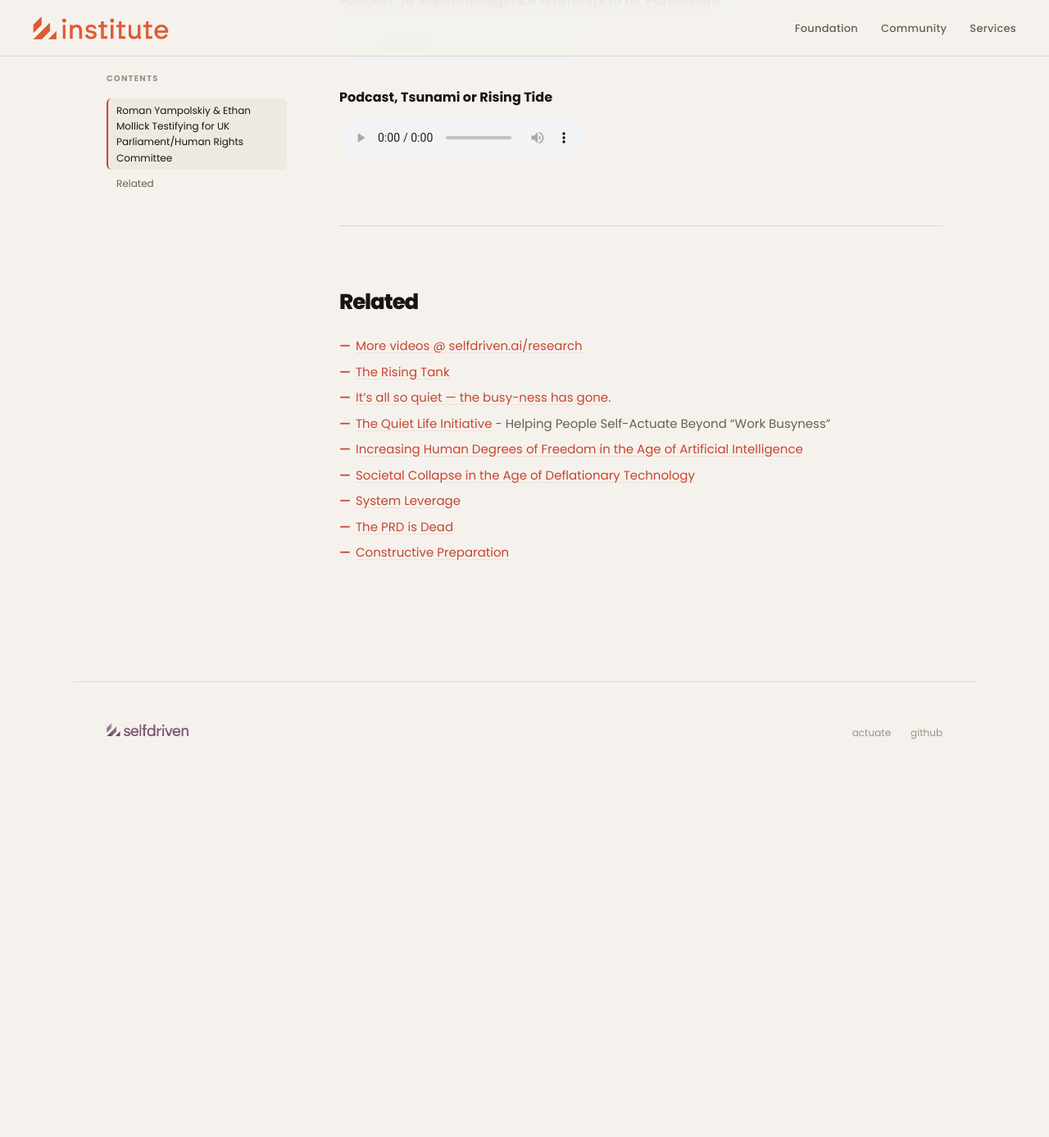
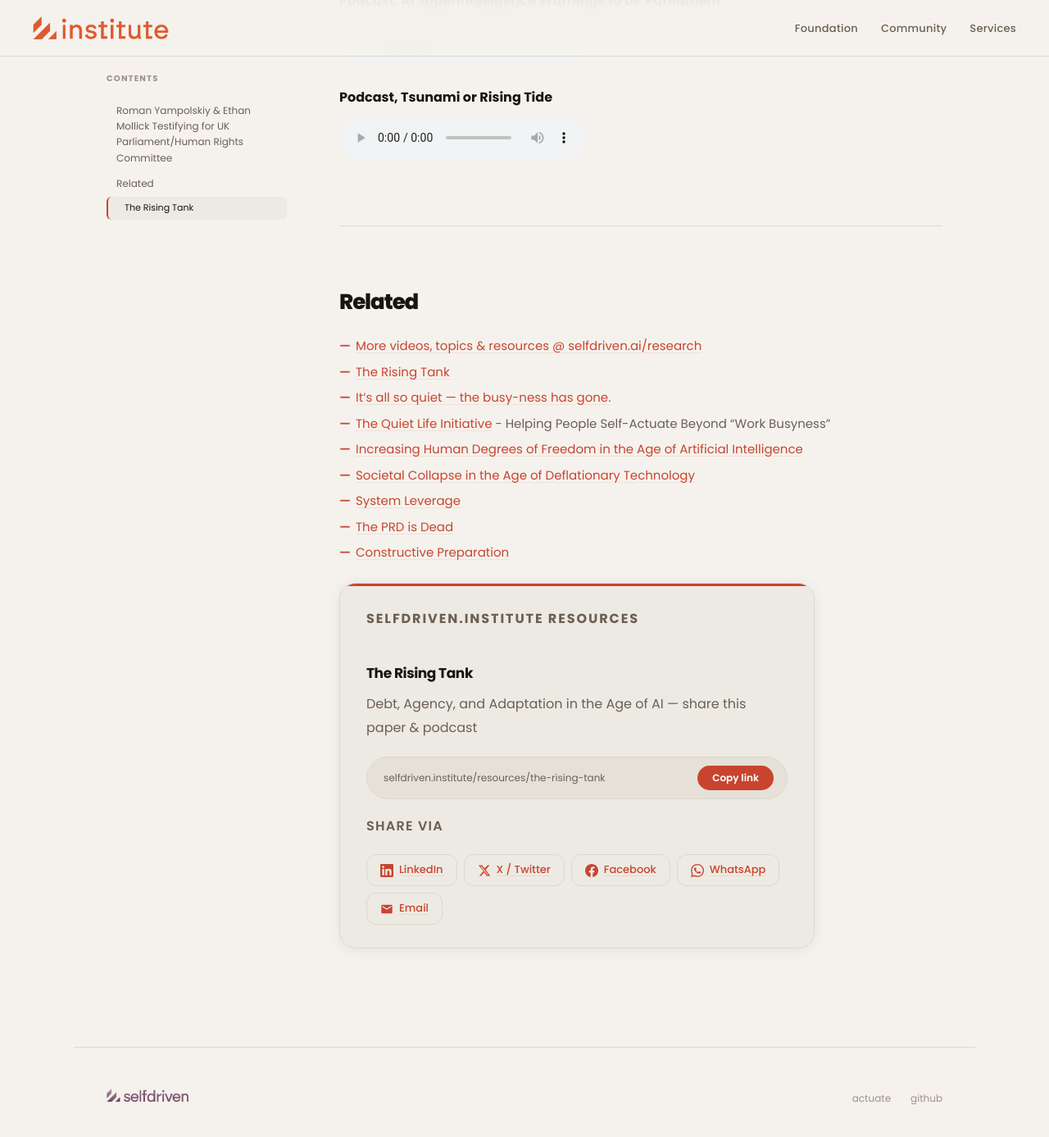
Before and after one commit to selfdriven-foundation/selfdriven-institute, a Jekyll site: the page built from docs/pages/resources.md, in a window 1280 px wide and 1400 px high, scrolled down 399 px. Shown: the top 1387 px of the window at 82% size. Built offline with Jekyll 4.4.1, drawn with Linux system fonts in a browser that asks for light colours; before the commit the page ends 1353 px from its top, so only the background shows below that.

Commit message:
Update resources.md

```diff
--- a/docs/pages/resources.md
+++ b/docs/pages/resources.md
@@ -25,7 +25,7 @@ description: "selfdriven Institute — resources for governance frameworks for a
 </audio>
 
 ## Related
-- [More videos @ selfdriven.ai/research](https://www.selfdriven.ai/research/#videos)
+- [More videos, topics & resources @ selfdriven.ai/research](https://www.selfdriven.ai/research)
 - [The Rising Tank](https://selfdriven.ai/research/the-rising-tank)
 - [It’s all so quiet — the busy-ness has gone.](https://www.selfdriven.business)
 - [The Quiet Life Initiative](https://www.selfdriven.business/initiatives/the-quiet-life) - Helping People Self-Actuate Beyond “Work Busyness”
@@ -34,3 +34,87 @@ description: "selfdriven Institute — resources for governance frameworks for a
 - [System Leverage](https://selfdriven.ai/research/system-leverage)
 - [The PRD is Dead](https://selfdriven.ai/research/the-prd-is-dead)
 - [Constructive Preparation](https://selfdriven.ai/research/constructive-preparation)
+
+<div class="sd-share-card" id="sd-share">
+  <p class="sd-share-eyebrow">selfdriven.institute Resources</p>
+  <h3 class="sd-share-title">The Rising Tank</h3>
+  <p class="sd-share-subtitle">Debt, Agency, and Adaptation in the Age of AI — share this paper &amp; podcast</p>
+
+  <!-- URL pill + copy button -->
+  <div class="sd-share-url-row">
+    <span class="sd-share-url-text" id="sd-url-display">selfdriven.institute/resources/the-rising-tank</span>
+    <button class="sd-copy-btn" id="sd-copy-btn" onclick="sdCopyLink()">Copy link</button>
+  </div>
+
+  <!-- Social share buttons -->
+  <p class="sd-share-label">Share via</p>
+  <div class="sd-social-row">
+
+    <!-- LinkedIn -->
+    <a class="sd-social-btn" href="https://www.linkedin.com/sharing/share-offsite/?url=https%3A%2F%2Fwww.selfdriven.institute%2Fresources%2Fthe-rising-tank" target="_blank" rel="noopener">
+      <svg viewBox="0 0 24 24" xmlns="http://www.w3.org/2000/svg"><path d="M20.45 20.45h-3.55v-5.57c0-1.33-.03-3.04-1.85-3.04-1.85 0-2.14 1.45-2.14 2.95v5.66H9.36V9h3.41v1.56h.05c.48-.9 1.64-1.85 3.37-1.85 3.6 0 4.27 2.37 4.27 5.46v6.28zM5.34 7.43a2.06 2.06 0 1 1 0-4.12 2.06 2.06 0 0 1 0 4.12zm1.78 13.02H3.56V9h3.56v11.45zM22.22 0H1.77C.79 0 0 .77 0 1.72v20.56C0 23.23.79 24 1.77 24h20.45C23.2 24 24 23.23 24 22.28V1.72C24 .77 23.2 0 22.22 0z"/></svg>
+      LinkedIn
+    </a>
+
+    <!-- X / Twitter -->
+    <a class="sd-social-btn" href="https://twitter.com/intent/tweet?url=https%3A%2F%2Fwww.selfdriven.institute%2Fresources%2Fthe-rising-tank&text=The%20Rising%20Tank%3A%20Debt%2C%20Agency%2C%20and%20Adaptation%20in%20the%20Age%20of%20AI%20%E2%80%94%20%40selfdriven_ai" target="_blank" rel="noopener">
+      <svg viewBox="0 0 24 24" xmlns="http://www.w3.org/2000/svg"><path d="M18.244 2.25h3.308l-7.227 8.26 8.502 11.24H16.17l-4.714-6.231-5.401 6.23H2.748l7.73-8.835L1.254 2.25H8.08l4.253 5.623zm-1.161 17.52h1.833L7.084 4.126H5.117z"/></svg>
+      X / Twitter
+    </a>
+
+    <!-- Facebook -->
+    <a class="sd-social-btn" href="https://www.facebook.com/sharer/sharer.php?u=https%3A%2F%2Fwww.selfdriven.institute%2Fresources%2Fthe-rising-tank" target="_blank" rel="noopener">
+      <svg viewBox="0 0 24 24" xmlns="http://www.w3.org/2000/svg"><path d="M24 12.073C24 5.405 18.627 0 12 0S0 5.405 0 12.073C0 18.1 4.388 23.094 10.125 24v-8.437H7.078v-3.49h3.047V9.413c0-3.022 1.792-4.69 4.533-4.69 1.312 0 2.686.235 2.686.235v2.97h-1.513c-1.491 0-1.956.93-1.956 1.883v2.263h3.328l-.532 3.49h-2.796V24C19.612 23.094 24 18.1 24 12.073z"/></svg>
+      Facebook
+    </a>
+
+    <!-- WhatsApp -->
+    <a class="sd-social-btn" href="https://wa.me/?text=The%20Rising%20Tank%3A%20Debt%2C%20Agency%20%26%20Adaptation%20in%20the%20Age%20of%20AI%20%E2%80%94%20https%3A%2F%2Fwww.selfdriven.institute%2Fresources%2Fthe-rising-tank" target="_blank" rel="noopener">
+      <svg viewBox="0 0 24 24" xmlns="http://www.w3.org/2000/svg"><path d="M17.472 14.382c-.297-.149-1.758-.867-2.03-.967-.273-.099-.471-.148-.67.15-.197.297-.767.966-.94 1.164-.173.199-.347.223-.644.075-.297-.15-1.255-.463-2.39-1.475-.883-.788-1.48-1.761-1.653-2.059-.173-.297-.018-.458.13-.606.134-.133.298-.347.446-.52.149-.174.198-.298.298-.497.099-.198.05-.371-.025-.52-.075-.149-.669-1.612-.916-2.207-.242-.579-.487-.5-.669-.51-.173-.008-.371-.01-.57-.01-.198 0-.52.074-.792.372-.272.297-1.04 1.016-1.04 2.479 0 1.462 1.065 2.875 1.213 3.074.149.198 2.096 3.2 5.077 4.487.709.306 1.262.489 1.694.625.712.227 1.36.195 1.871.118.571-.085 1.758-.719 2.006-1.413.248-.694.248-1.289.173-1.413-.074-.124-.272-.198-.57-.347m-5.421 7.403h-.004a9.87 9.87 0 01-5.031-1.378l-.361-.214-3.741.982.998-3.648-.235-.374a9.86 9.86 0 01-1.51-5.26c.001-5.45 4.436-9.884 9.888-9.884 2.64 0 5.122 1.03 6.988 2.898a9.825 9.825 0 012.893 6.994c-.003 5.45-4.437 9.884-9.885 9.884m8.413-18.297A11.815 11.815 0 0012.05 0C5.495 0 .16 5.335.157 11.892c0 2.096.547 4.142 1.588 5.945L.057 24l6.305-1.654a11.882 11.882 0 005.683 1.448h.005c6.554 0 11.89-5.335 11.893-11.893a11.821 11.821 0 00-3.48-8.413z"/></svg>
+      WhatsApp
+    </a>
+
+    <!-- Email -->
+    <a class="sd-social-btn" href="mailto:?subject=The%20Rising%20Tank%20%E2%80%94%20selfdriven%20Resources&body=I%20thought%20you%27d%20find%20this%20interesting%3A%0A%0AThe%20Rising%20Tank%3A%20Debt%2C%20Agency%2C%20and%20Adaptation%20in%20the%20Age%20of%20AI%0Ahttps%3A%2F%2Fwww.selfdriven.institute%2Fresources%2Fthe-rising-tank">
+      <svg viewBox="0 0 24 24" xmlns="http://www.w3.org/2000/svg"><path d="M20 4H4a2 2 0 0 0-2 2v12a2 2 0 0 0 2 2h16a2 2 0 0 0 2-2V6a2 2 0 0 0-2-2zm0 4.236-8 4.882-8-4.882V6l8 4.882L20 6v2.236z"/></svg>
+      Email
+    </a>
+
+  </div>
+</div>
+
+<!-- Toast notification -->
+<div class="sd-toast" id="sd-toast">🔗 Link copied to clipboard</div>
+
+<script>
+  const SD_URL = 'https://www.selfdriven.ai/research/the-rising-tank';
+
+  function sdCopyLink() {
+    const btn   = document.getElementById('sd-copy-btn');
+    const toast = document.getElementById('sd-toast');
+
+    navigator.clipboard.writeText(SD_URL).then(() => {
+      btn.textContent = '✓ Copied!';
+      btn.classList.add('copied');
+
+      toast.classList.add('show');
+      setTimeout(() => {
+        toast.classList.remove('show');
+        btn.textContent = 'Copy link';
+        btn.classList.remove('copied');
+      }, 2500);
+    }).catch(() => {
+      // Fallback for older browsers
+      const ta = document.createElement('textarea');
+      ta.value = SD_URL;
+      ta.style.position = 'fixed';
+      ta.style.opacity = '0';
+      document.body.appendChild(ta);
+      ta.select();
+      document.execCommand('copy');
+      document.body.removeChild(ta);
+      btn.textContent = '✓ Copied!';
+      setTimeout(() => { btn.textContent = 'Copy link'; }, 2000);
+    });
+  }
+</script>
```
